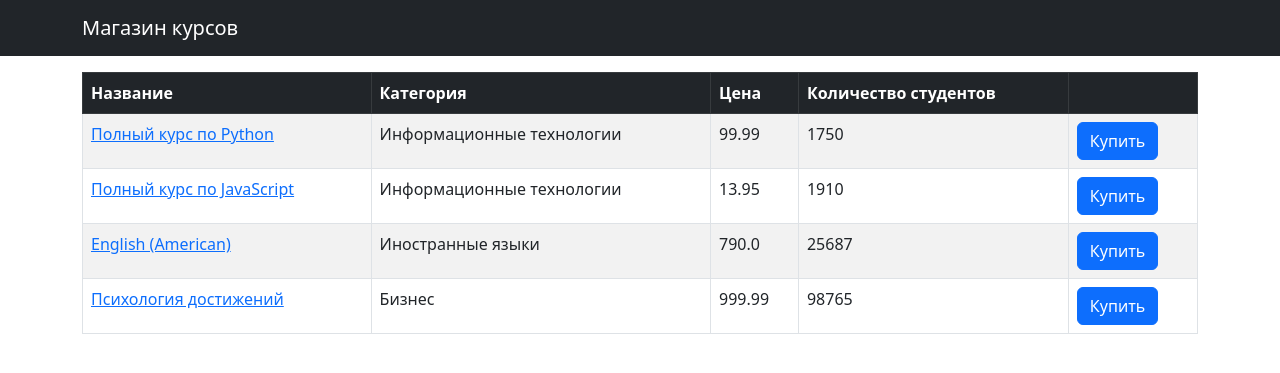
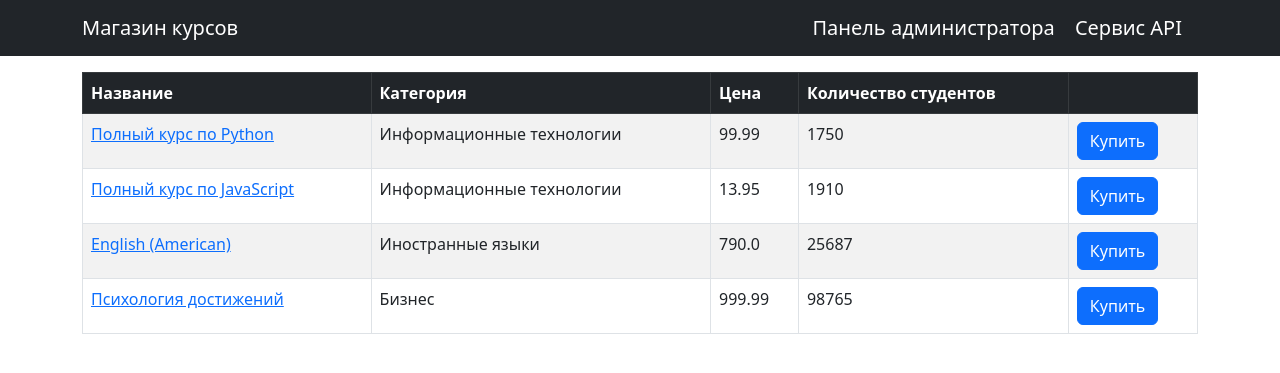
Before and after one commit to timofey-ivashchenko/bogdan-stashchuk-python-course, a Django app: page / in a window 1280 px wide. Shown: the top 373 px of the page. Run offline with Django 4.2, Linux system fonts and the light colour scheme; data comes from the database, SQL or seed files in the repository.

Commit message:
Ссылки на приложения admin и api добавлены на панель навигации.

```diff
--- a/shop/urls.py
+++ b/shop/urls.py
@@ -5,8 +5,7 @@ app_name = 'shop'
 
 urlpatterns = [
     # Список всех курсов.
-    path('', views.courses, name='root'),
-    path('courses', views.courses, name='courses'),
+    path('', views.courses, name='index'),
     # Страница отдельного курса.
     path('course/<int:course_id>', views.single_course, name='single_course')
 ]
--- a/templates/base.html
+++ b/templates/base.html
@@ -12,7 +12,11 @@
 
 <nav class="bg-dark navbar navbar-dark">
 	<div class="container">
-		<a href="{% url 'shop:courses' %}" class="navbar-brand">Магазин курсов</a>
+		<a href="{% url 'shop:index' %}" class="navbar-brand">Магазин курсов</a>
+		<span>
+			<a href="{% url 'admin:index' %}" class="navbar-brand">Панель администратора</a>
+			<a href="/api/v1/" class="navbar-brand">Сервис API</a>
+		</span>
 	</div>
 </nav>
 
```
